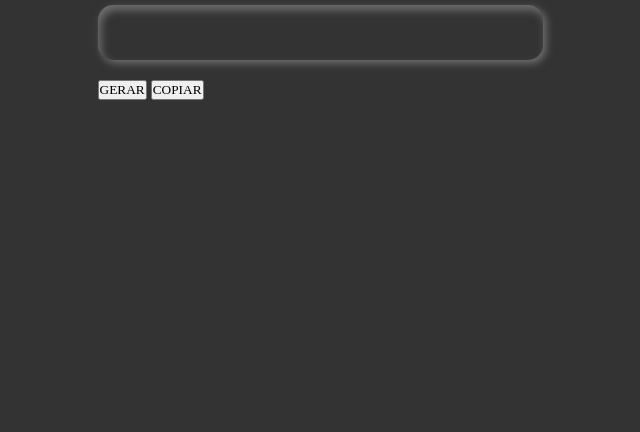
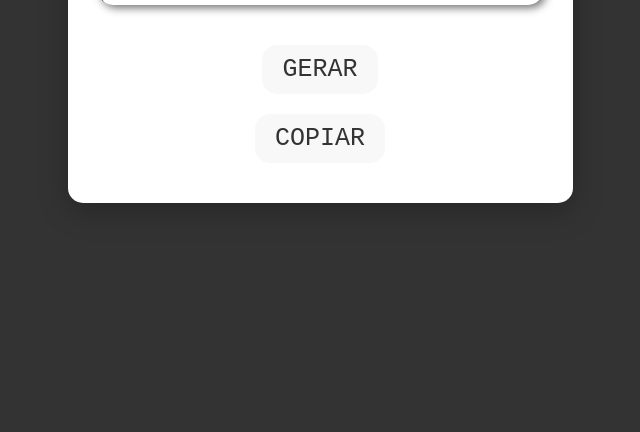
Before and after one commit to johnmonteir/ProjetoGerador, a plain HTML site: page index.html in a window 1280 px wide. Shown: the part 368-800 px from the top of the page, without its empty margins (320-960 px from the left). Drawn offline with Linux system fonts and the light colour scheme; a web font is replaced by a local one.

Commit message:
Add files via upload

```diff
--- a/css/style.css
+++ b/css/style.css
@@ -1,41 +1,47 @@
-@import url('https://fonts.googleapis.com/css2?family=Courier+Prime&display=swap');
-*
-{
+@import url('https://fonts.google.com/specimen/Roboto+Condensed?query=roboto+&preview.text=opens%20&preview.text_type=custom');
+
+* {
     margin: 0;
     padding: 0;
-    font-family: Anonymous Pro;
+    font-family: 'Courier Prime', monospace;
     user-select: none;
 }
 
-body
-{
+.container {
     display: flex;
+    flex-direction: column;
     justify-content: center;
     align-items: center;
-    min-height: 99vh;
+    min-height: 100vh;
     background: #333;
 }
 
-
-.inputBox
-{
+.inputBox {
+    display: flex;
+    flex-direction: column;
+    justify-content: center;
+    align-items: center;
     position: relative;
     width: 445px;
+    height: 100%;
+    background: #fff;
+    padding: 40px 30px;
+    border-radius: 15px;
+    box-shadow: 0px 8px 30px rgba(0, 0, 0, 0.25);
 }
 
-.inputBox h2
-{
+.inputBox h2 {
     font-size: 25px;
-    color: #f8f8f8;
+    color: #333;
+    margin-bottom: 20px;
 }
 
-.inputBox input
-{
+.inputBox input {
     position: relative;
     width: 100%;
     height: 55px;
     border: none;
-    margin: 20px 0 20px;
+    margin: 0 0 20px;
     background: transparent;
     outline: none;
     padding: 0 20px;
@@ -43,68 +49,41 @@ body
     letter-spacing: 5px;
     box-sizing: border-box;
     border-radius: 15px;
-    color: #ffffff;
+    color: #333;
     box-shadow: 3px 3px 9px #747474,
-                inset 3px 3px 9px rgba(0, 0, 0, 0.05),
-                inset 3px 5px 9px #747474,
-                3px 3px 9px rgba(0, 0, 0, 0.07);
+        inset 3px 3px
 }
 
-.inputBox input::placeholder
-{
-    letter-spacing: 0px;
+#btn-gerar {
+    border: none;
+    border-radius: 15px;
+    background-color: #f8f8f8;
+    color: #333;
+    cursor: pointer;
+    font-size: 25px;
+    padding: 10px 20px;
+    margin-top: 20px;
+    transition: all 0.3s ease-in-out;
 }
 
-
-.inputBox #btn
-{
-    position: relative;
-    cursor: pointer;
-    color: #333;
-    background: #f8f8f8;
-    font-size: 25px;
-    display: inline-block;
-    padding: 10px 10px;
-    border-radius: 10px;
-}
-.inputBox #btn:active
-{
-    background: #56d8ff;
+#btn-gerar:hover {
+    background-color: #56d8ff;
+    color: #fff;
 }
 
-
-.copiar
-{
-    position: absolute;
-    top: 50px;
-    right: 5px;
+#btn-copiar {
+    border: none;
+    border-radius: 15px;
+    background-color: #f8f8f8;
+    color: #333;
     cursor: pointer;
-    opacity: 0.5;
-}
-.copiar:hover
-{
-    opacity: 1;
+    font-size: 25px;
+    padding: 10px 20px;
+    margin-top: 20px;
+    transition: all 0.3s ease-in-out;
 }
 
-
-
-.alertBox
-{
-    position: fixed;
-    top: 0;
-    left: 0;
-    width: 100%;
-    height: 100vh;
-    background: #333;
-    color: #f8f8f8;
-    text-align: center;
-    font-size: 4em;
-    display: none;
+#btn-copiar:active {
+    background-color: #56d8ff;
+    color: #fff;
 }
-.alertBox.active
-{
-    display: flex;
-    justify-content: center;
-    align-items: center;
-
-}
```
